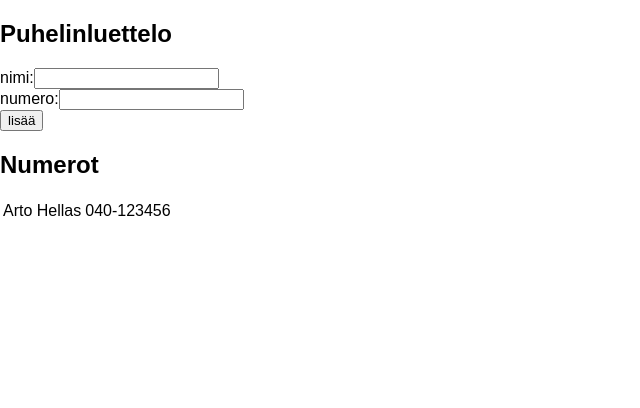
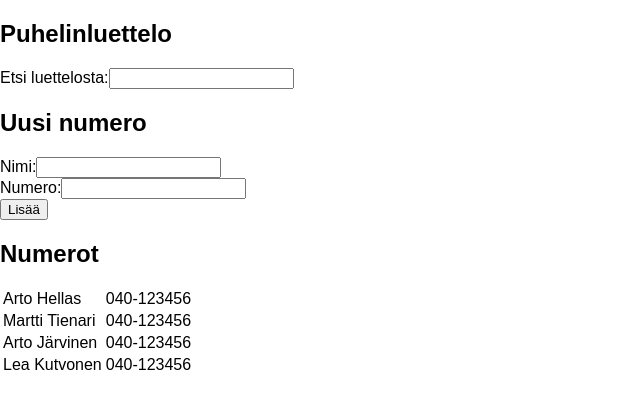
Before and after one commit to Koppari/fullstackkurssi, a React (Create React App) app in the folder Osa 2/o2t6-11/: page / in a window 1280 px wide. Shown: the top 408 px of the page, without its empty margins (0-640 px from the left). Built offline with nearby package versions, Linux system fonts and the light colour scheme.

Commit message:
2.9 tehty

```diff
--- a/Osa 2/o2t6-11/src/App.js
+++ b/Osa 2/o2t6-11/src/App.js
@@ -8,10 +8,20 @@ class App extends React.Component {
         {
           name: 'Arto Hellas',
           number: '040-123456'
+        }, {
+          name: 'Martti Tienari',
+          number: '040-123456'
+        }, {
+          name: 'Arto Järvinen',
+          number: '040-123456'
+        }, {
+          name: 'Lea Kutvonen',
+          number: '040-123456'
         }
       ],
       newName: '',
-      newNumber: ''
+      newNumber: '',
+      filter: ''
     }
   }
 
@@ -47,35 +57,46 @@ class App extends React.Component {
     this.setState({newNumber: event.target.value});
   }
 
+  handleFilter = (event) => {
+    this.setState({filter: event.target.value});
+  }
+
   render() {
+    let persons = this
+      .state
+      .persons
+      .filter(person => person.name.toLowerCase().trim().indexOf(this.state.filter.toLowerCase()) > -1)
+
     return (
       <div>
         <h2>Puhelinluettelo</h2>
-
+        <div>
+          Etsi luettelosta:
+          <input value={(this.state.filter)} onChange={this.handleFilter}/>
+        </div>
+        <h2>Uusi numero</h2>
         <form onSubmit={this.uusiNumero}>
           <div>
-            nimi:
+            Nimi:
             <input value={this.state.newName} onChange={this.handleUusiNimi}/>
           </div>
           <div>
-            numero:
+            Numero:
             <input value={this.state.newNumber} onChange={this.handleUusiNumero}/>
           </div>
           <div>
-            <button type="submit">lisää</button>
+            <button type="submit">Lisää</button>
           </div>
         </form>
 
         <h2>Numerot</h2>
+
         <table>
           <tbody>
-            {this
-              .state
-              .persons
-              .map(person => <tr key={person.name}>
-                <td>{person.name}</td>
-                <td>{person.number}</td>
-              </tr>)}
+            {persons.map(person => <tr key={person.name}>
+              <td>{person.name}</td>
+              <td>{person.number}</td>
+            </tr>)}
           </tbody>
         </table>
 
```
